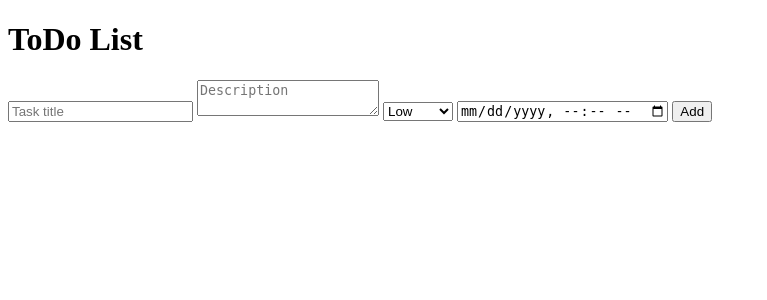
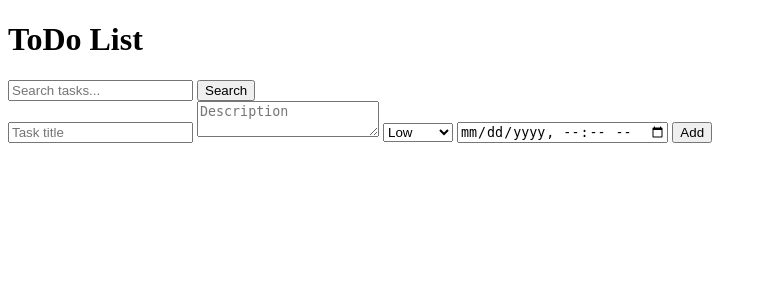
Before and after one commit to abbasmodfiuyd/..., a Flask app: page / in a window 1280 px wide. Shown: the top 300 px of the page, without its empty margins (0-767 px from the left). Run offline with Flask 3, Linux system fonts and the light colour scheme.

Commit message:
Add search functionality for title and description

```diff
--- a/app.py
+++ b/app.py
@@ -11,8 +11,14 @@ migrate = Migrate(app, db)
 
 @app.route('/')
 def index():
-    tasks = Task.query.all()
-    return render_template('index.html', tasks=tasks)
+    q = request.args.get('q', '')
+    tasks_query = Task.query
+    if q:
+        tasks_query = tasks_query.filter(
+            db.or_(Task.title.contains(q), Task.description.contains(q))
+        )
+    tasks = tasks_query.all()
+    return render_template('index.html', tasks=tasks, q=q)
 
 @app.route('/add', methods=['POST'])
 def add_task():
--- a/templates/index.html
+++ b/templates/index.html
@@ -6,6 +6,10 @@
 </head>
 <body>
     <h1>ToDo List</h1>
+    <form action="{{ url_for('index') }}" method="get">
+        <input type="text" name="q" placeholder="Search tasks..." value="{{ q }}">
+        <button type="submit">Search</button>
+    </form>
     <form action="{{ url_for('add_task') }}" method="post">
         <input type="text" name="title" placeholder="Task title" required>
         <textarea name="description" placeholder="Description"></textarea>
```
